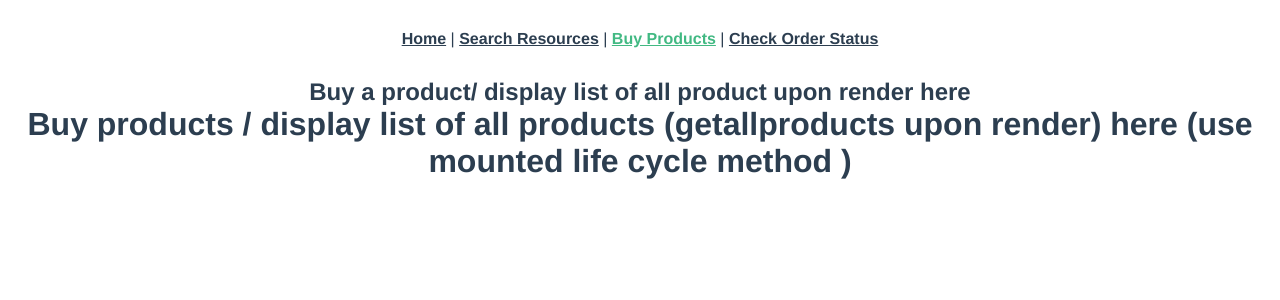
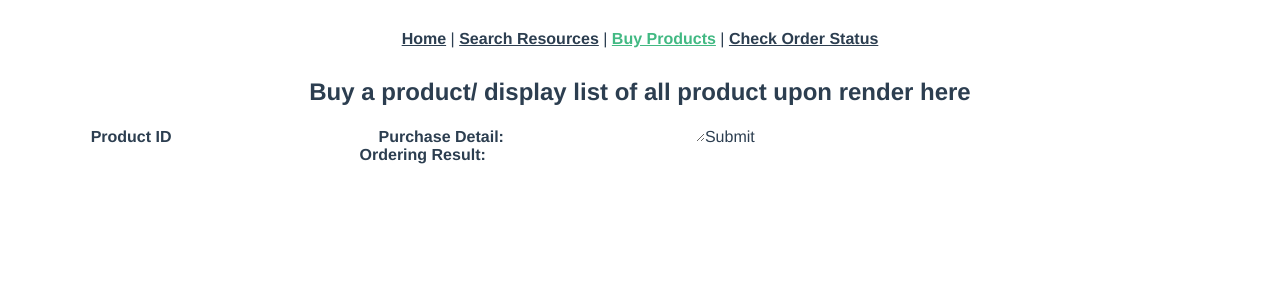
Before and after one commit to paulinusia/instantRamen_client, a Vue app: page /buy in a window 1280 px wide. Shown: the top 300 px of the page. Built offline with nearby package versions, Linux system fonts and the light colour scheme; no server answers; the HTML template or start-up script is replaced by a standard one.

Commit message:
buy product

```diff
--- a/src/components/BuyProduct.vue
+++ b/src/components/BuyProduct.vue
@@ -1,11 +1,75 @@
 <template>
 <div>
-  <h1> Buy products / display list of all products (getallproducts upon render) here (use mounted life cycle method ) </h1>
-</div>
+   <div class="row justify-content-center">
+            <div class="col-md-8">
+                <div class="card">
+
+                    <div class="card-body">
+                        <form @submit="formSubmit">
+                        <strong>Product ID</strong>
+                        <input type="text" class="form-control" v-model="fk_product">
+                        <strong>Purchase Detail:</strong>
+                        <textarea class="form-control" v-model="purchasedetail"></textarea>
+
+                        <button class="btn btn-success">Submit</button>
+                        </form>
+                        <strong>Ordering Result:</strong>
+                        <pre>
+                        {{output}}
+                        </pre>
+                    </div>
+                </div>
+            </div>
+        </div>
+    </div>
+
+
 </template>
 
 <script>
+import axios from 'axios'
 export default {
+data(){
+  return{
+  fk_purchasepayment: 109,
+  fk_purchase_owner:104,
+  fk_address:101,
+  purchasestatus: 'Ordered',
+  purchasedetail: '',
+  fk_product: '',
+  output: ''
+  };
+},
+methods:{
+  formSubmit(e) {
+                e.preventDefault();
+                let currentObj = this;
+                this.axios.post('http://localhost:8081/purchaseservice/purchase', {
+                    purchasestatus: this.purchasestatus,
+                    purchasedetail: this.purchasedetail,
+                    fk_product: this.fk_product,
+                    fk_purchase_payment: this.payment,
+                    fk_purchase_owner: this.fk_purchase_owner,
+                    fk_address: this.fk_address,
+                })
+                .then(function (response) {
+                    currentObj.output = response.data;
+                })
+                .catch(function (error) {
+                    currentObj.output = error;
+                });
+            }
+
+
+},
+created(){
+
+     axios
+      .get('http://localhost:8081/productservice/products/')
+      .then(response => {this.product = console.log(response)});
+
+},
+
 
 }
 </script>
```
